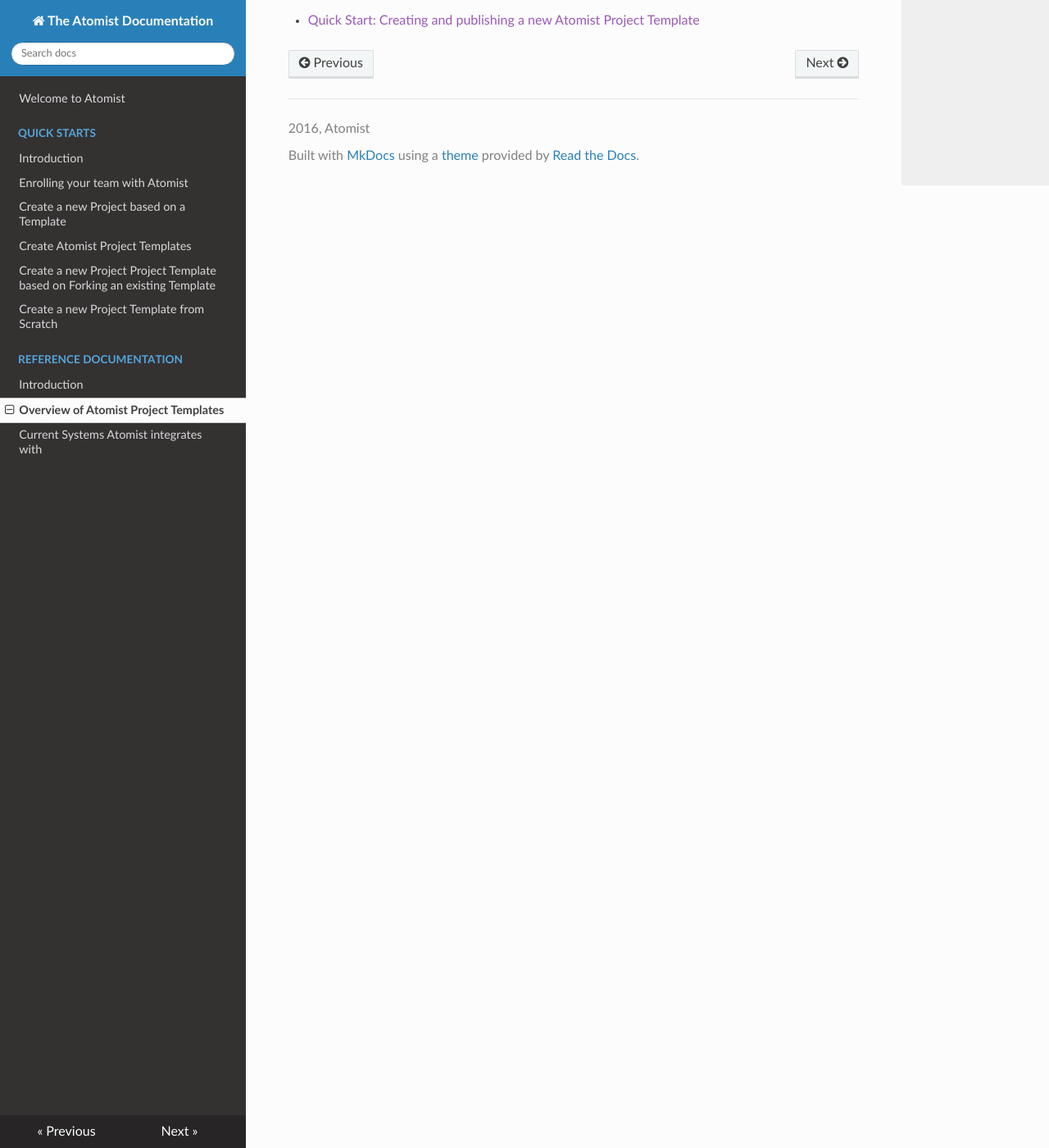
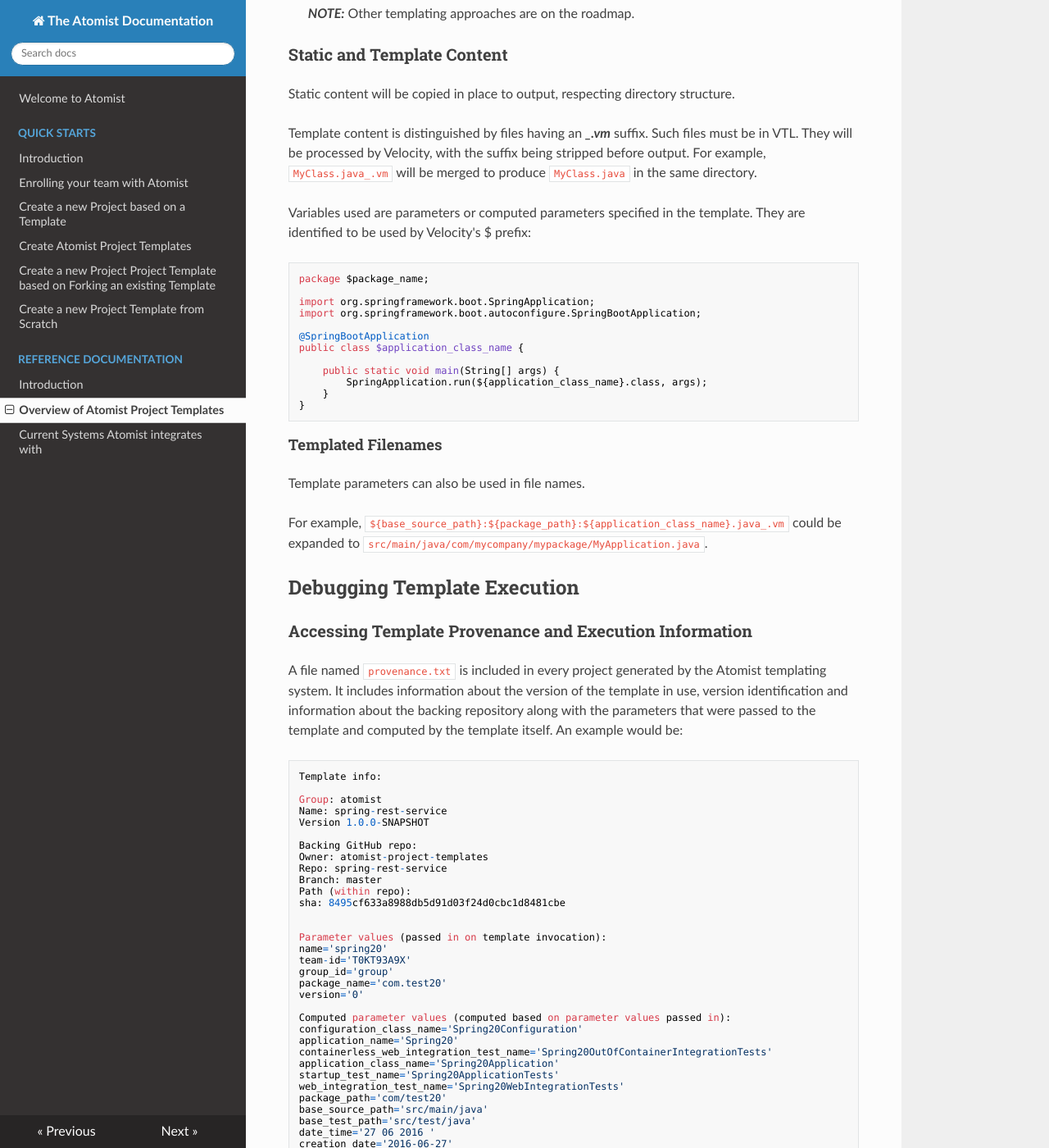
Before and after one commit to atomisthq/docs, an MkDocs documentation site: the page built from docs/reference-docs/project-templates-overview.md, in a window 1280 px wide and 1400 px high, scrolled down 7512 px. Shown: the whole window at 82% size. Built offline with MkDocs 1.6.1, drawn with Linux system fonts in a browser that asks for light colours; nearby versions of some CDN libraries; old or Windows-style settings are respelled for this version of MkDocs; some of the changed text lies outside the part shown.

Commit message:
Added project template reference information, prior to splitting for readability

````diff
--- a/docs/reference-docs/project-templates-overview.md
+++ b/docs/reference-docs/project-templates-overview.md
@@ -291,7 +291,94 @@
 
 ## Contents of the `/project` directory
 
+The contents of the /project directory is current processed using the [Velocity template engine](http://velocity.apache.org/).
 
+> ***NOTE:*** Other templating approaches are on the roadmap.
+
+### Static and Template Content
+
+Static content will be copied in place to output, respecting directory structure.
+
+Template content is distinguished by files having an ***_.vm*** suffix. Such files must be in VTL. They will be processed by Velocity, with the suffix being stripped before output. For example, `MyClass.java_.vm` will be merged to produce `MyClass.java` in the same directory.
+
+Variables used are parameters or computed parameters specified in the template. They are identified to be used by Velocity's $ prefix:
+
+```java
+package $package_name;
+
+import org.springframework.boot.SpringApplication;
+import org.springframework.boot.autoconfigure.SpringBootApplication;
+
+@SpringBootApplication
+public class $application_class_name {
+
+    public static void main(String[] args) {
+        SpringApplication.run(${application_class_name}.class, args);
+    }
+}
+```
+
+#### Templated Filenames
+
+Template parameters can also be used in file names.
+
+For example, `${base_source_path}:${package_path}:${application_class_name}.java_.vm` could be expanded to `src/main/java/com/mycompany/mypackage/MyApplication.java`.
+
+## Debugging Template Execution
+
+### Accessing Template Provenance and Execution Information
+
+A file named `provenance.txt` is included in every project generated by the Atomist templating system. It includes information about the version of the template in use, version identification and information about the backing repository along with the parameters that were passed to the template and computed by the template itself. An example would be:
+
+```
+Template info:
+
+Group: atomist
+Name: spring-rest-service
+Version 1.0.0-SNAPSHOT
+
+Backing GitHub repo:
+Owner: atomist-project-templates
+Repo: spring-rest-service
+Branch: master
+Path (within repo):
+sha: 8495cf633a8988db5d91d03f24d0cbc1d8481cbe
+
+
+Parameter values (passed in on template invocation):
+name='spring20'
+team-id='T0KT93A9X'
+group_id='group'
+package_name='com.test20'
+version='0'
+
+Computed parameter values (computed based on parameter values passed in):
+configuration_class_name='Spring20Configuration'
+application_name='Spring20'
+containerless_web_integration_test_name='Spring20OutOfContainerIntegrationTests'
+application_class_name='Spring20Application'
+startup_test_name='Spring20ApplicationTests'
+web_integration_test_name='Spring20WebIntegrationTests'
+package_path='com/test20'
+base_source_path='src/main/java'
+base_test_path='src/test/java'
+date_time='27 06 2016 '
+creation_date='2016-06-27'
+```
+
+### Including Template Provenance Information in Your Generated Code
+
+Three special parameters are exposed to all templates, identifying the template version in use. Like any other parameters, these can be used in any dynamically generated file. The parameters are:
+
+* ***template_name***: Name of the template. Corresponds to the template artifact name.
+* ***template_group***: Group owning the template, such as atomist for Atomist-supplied templates.
+* ***template_version***: Template version. This adheres to [semantic versioning](http://semver.org/) conventions.
+
+The following example shows how to access and use of two of these parameters in a `README.md` file:
+
+```
+Created from template ${template_name}, version ${template_version}.
+```
 
 ## You might also be interested in
 
````
